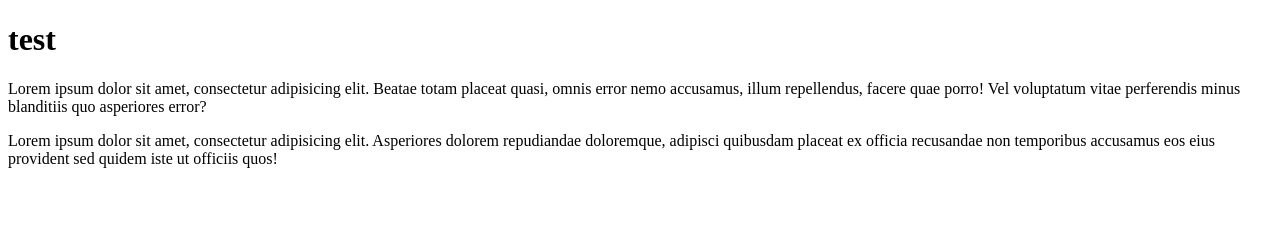
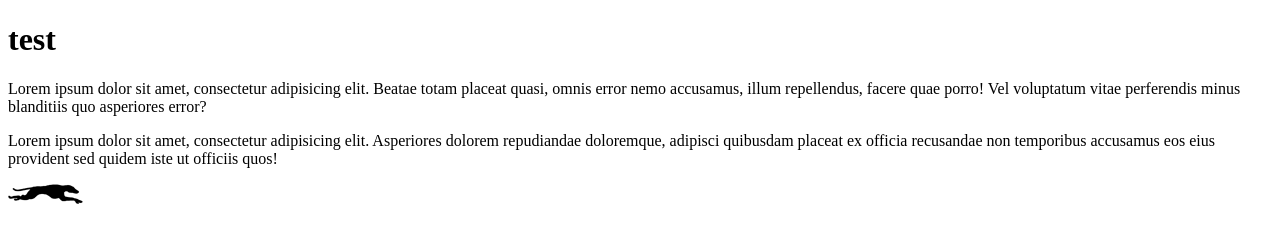
Before and after one commit to d251062/VHT, a plain HTML site: page index.html in a window 1280 px wide. Drawn offline with Linux system fonts and the light colour scheme.

Commit message:
Revert "Delete image"
This reverts commit fda10a111cfe3ff809dc7b7b5a4b132178fe1feb.

```diff
--- a/index.html
+++ b/index.html
@@ -8,5 +8,6 @@
 	<h1>test</h1>
 	<p>Lorem ipsum dolor sit amet, consectetur adipisicing elit. Beatae totam placeat quasi, omnis error nemo accusamus, illum repellendus, facere quae porro! Vel voluptatum vitae perferendis minus blanditiis quo asperiores error?</p>
 	<p>Lorem ipsum dolor sit amet, consectetur adipisicing elit. Asperiores dolorem repudiandae doloremque, adipisci quibusdam placeat ex officia recusandae non temporibus accusamus eos eius provident sed quidem iste ut officiis quos!</p>
+	<img src="img/Dog.png" alt="dog">
 </body>
 </html>
```
Also changed, not shown: img/Dog.png (added).
